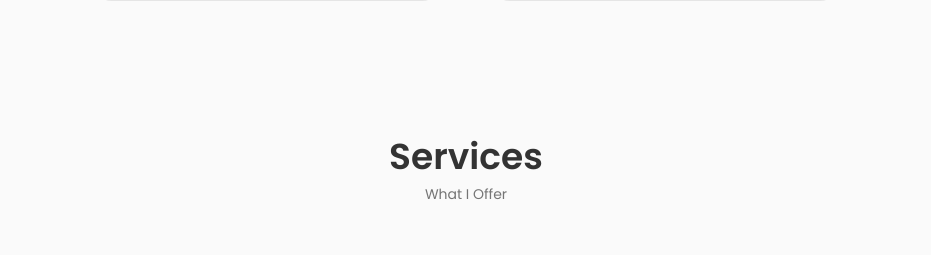
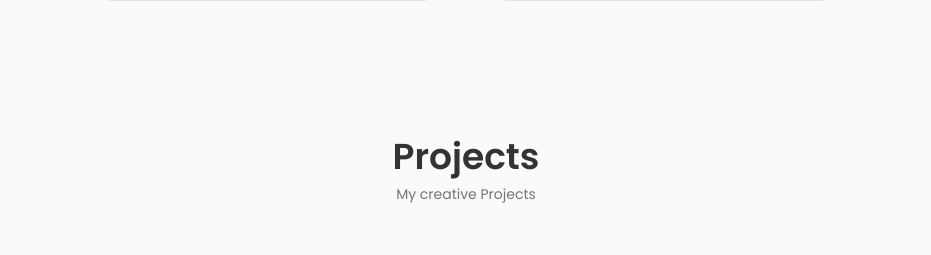
Before and after one commit to ShuklaPranav007/Portfolio, a React app in the folder portfolio/: page / in a window 1280 px wide. Shown: the part 2366-2621 px from the top of the page, without its empty margins (174-1105 px from the left). Built offline with nearby package versions, Linux system fonts and the light colour scheme; the HTML template or start-up script is replaced by a standard one.

Commit message:
footer update

```diff
--- a/portfolio/src/components/Footer/Footer.jsx
+++ b/portfolio/src/components/Footer/Footer.jsx
@@ -7,9 +7,8 @@
             <div className="footer__container container">
                 <h1 className="footer__title">Pranav Shukla &hearts;</h1>
                 <ul className="footer__list">
-                    <li className=" footer__link" id="#about">About</li>
-                    <li className=" footer__link" id="#portfolio">Project</li>
-                    <li className=" footer__link" id="#test">Testimonial</li>
+
+
                 </ul>
 
                 <div className="footer__social">
--- a/portfolio/src/components/services/services.jsx
+++ b/portfolio/src/components/services/services.jsx
@@ -9,8 +9,8 @@
   };
   return (
     <section className="services section" id="services">
-      <h2 className="section__title">Services</h2>
-      <span className="section__subtitle">What I Offer</span>
+      <h2 className="section__title">Projects</h2>
+      <span className="section__subtitle">My creative Projects</span>
 
       <div className="services__container container grid">
         <div className="services__content">
```
